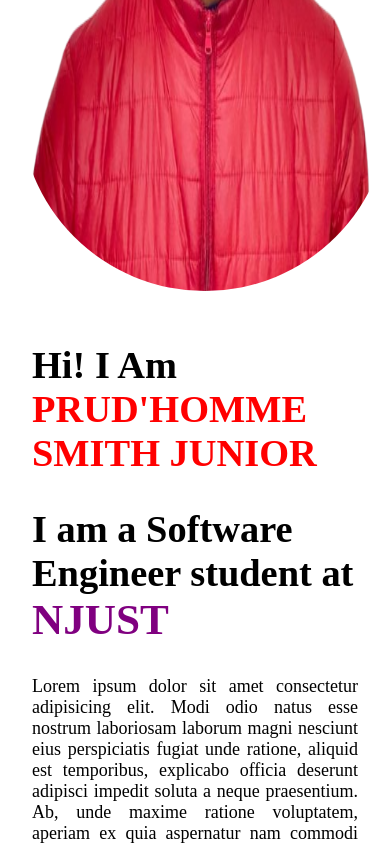
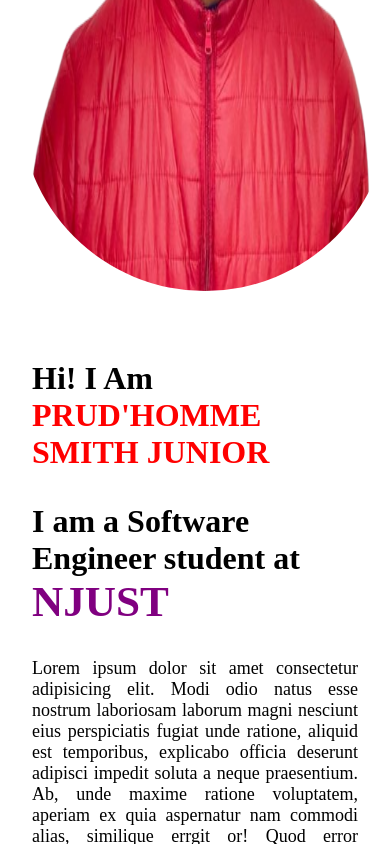
Before and after one commit to MedaSmith45/First-remote-repo, a plain HTML site: page index.html in a window 390 px wide. Shown: the part 553-1397 px from the top of the page. Drawn offline with Linux system fonts and the light colour scheme.

Commit message:
for phone

```diff
--- a/style.css
+++ b/style.css
@@ -250,6 +250,15 @@
     height: auto;
     border-radius: 350px;
   }
-
+}
+/* Responssive for phone */
+@media screen and (max-width:768px) {
+    .text-hero h1{
+        font-size: 2.0rem;
+    }
+    .text-hero h2{
+    font-size:2.0rem;
+    /* text-align: left; */
+}
 
 }
```
